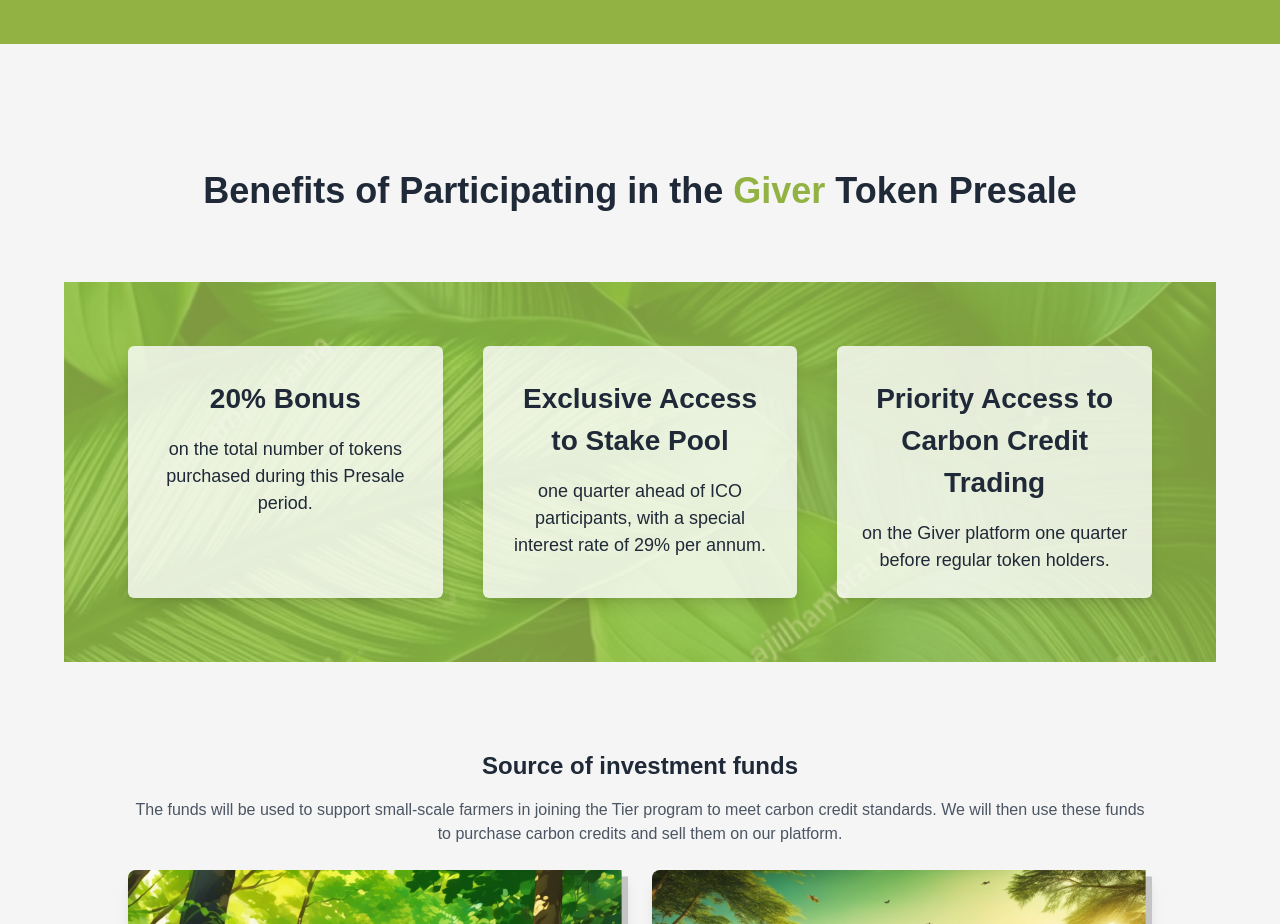
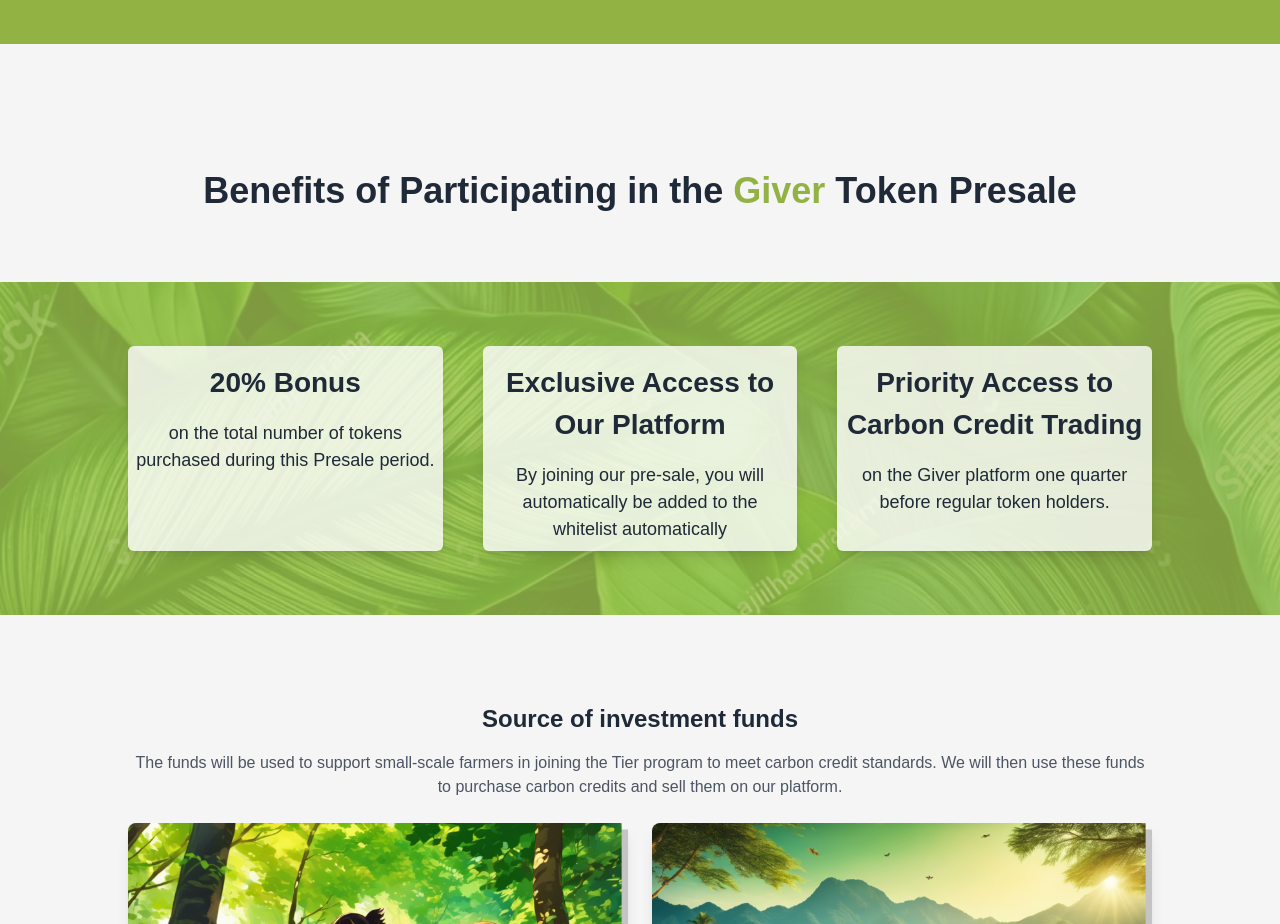
Before and after one commit to Lil-Tanatat/Nextjs, a React (Create React App) app: page /tokensale in a window 1280 px wide. Shown: the part 1000-1924 px from the top of the page. Built offline with nearby package versions, Linux system fonts and the light colour scheme.

Commit message:
Benefit section translate

```diff
--- a/src/components/BenefitTokenSection.js
+++ b/src/components/BenefitTokenSection.js
@@ -1,21 +1,34 @@
-import React, { useRef } from 'react';
-import { motion, useInView } from 'framer-motion';
+import React, { useRef } from "react";
+import { motion, useInView } from "framer-motion";
 import BG1 from "../assets/images/BG_1.png";
+import { useTranslation } from "react-i18next";
 
 const benefits = [
-  { title: "20% Bonus", description: "on the total number of tokens purchased during this Presale period." },
-  { title: "Exclusive Access to Stake Pool", description: "one quarter ahead of ICO participants, with a special interest rate of 29% per annum." },
-  { title: "Priority Access to Carbon Credit Trading", description: "on the Giver platform one quarter before regular token holders." },
+  {
+    titleKey: "benefits.benefit1_title",
+    descriptionKey: "benefits.benefit1_description",
+  },
+  {
+    titleKey: "benefits.benefit2_title",
+    descriptionKey: "benefits.benefit2_description",
+  },
+  {
+    titleKey: "benefits.benefit3_title",
+    descriptionKey: "benefits.benefit3_description",
+  },
 ];
 
 const Benefits = () => {
   const ref = useRef(null);
   const isInView = useInView(ref, { once: true });
+  const { t } = useTranslation();
 
   return (
-    <div className="py-10 mt-20 px-4 md:px-8 lg:px-16">
+    <div className="py-10 mt-20 px-4 md:px-0 lg:px-0">
       <h2 className="text-center text-[24px] md:text-[32px] lg:text-[36px] font-bold mb-10 md:mb-16">
-        Benefits of Participating in the <span className="text-[#92B344]">Giver</span> Token Presale
+        {t("benefits.benefits_title")}{" "}
+        <span className="text-[#92B344]">{t("benefits.token_name")}</span>{" "}
+        {t("benefits.token_presale")}
       </h2>
 
       <section
@@ -30,13 +43,17 @@
           {benefits.map((benefit, index) => (
             <motion.div
               key={index}
-              className="bg-white bg-opacity-80 shadow-lg p-6 rounded-md w-full max-w-[300px] sm:max-w-[350px] md:max-w-[400px] lg:max-w-[350px] h-auto text-center"
+              className="bg-white bg-opacity-80 shadow-lg p-2 rounded-md w-full max-w-[300px] sm:max-w-[350px] md:max-w-[400px] lg:max-w-[350px] h-auto text-center"
               initial={{ opacity: 0, y: 50 }}
               animate={isInView ? { opacity: 1, y: 0 } : {}}
               transition={{ duration: 0.6, delay: index * 0.2 }}
             >
-              <h3 className="mt-2 text-[20px] md:text-[24px] lg:text-[28px] font-semibold">{benefit.title}</h3>
-              <p className="text-[14px] md:text-[16px] lg:text-[18px] font-normal mt-4">{benefit.description}</p>
+              <h3 className="mt-2 text-[20px] md:text-[24px] lg:text-[28px] font-semibold">
+                {t(benefit.titleKey)}
+              </h3>
+              <p className="text-[14px] md:text-[16px] lg:text-[18px] font-normal mt-4">
+                {t(benefit.descriptionKey)}
+              </p>
             </motion.div>
           ))}
         </div>
--- a/src/locales/en.json
+++ b/src/locales/en.json
@@ -72,5 +72,16 @@
     "enter_usdt": "Enter USDT Amount",
     "click_buy": "Click To Buy Giver With USDT",
     "buy_button": "Buy Tokens"
+  },
+  "benefits": {
+    "benefits_title": "Benefits of Participating in the",
+    "benefit1_title": "20% Bonus",
+    "benefit1_description": "on the total number of tokens purchased during this Presale period.",
+    "benefit2_title": "Exclusive Access to Our Platform",
+    "benefit2_description": "By joining our pre-sale, you will automatically be added to the whitelist automatically",
+    "benefit3_title": "Priority Access to Carbon Credit Trading",
+    "benefit3_description": "on the Giver platform one quarter before regular token holders.",
+    "token_name": "Giver",
+    "token_presale": "Token Presale"
   }
 }
--- a/src/locales/th.json
+++ b/src/locales/th.json
@@ -71,5 +71,16 @@
     "enter_usdt": "กรอกจำนวน USDT",
     "click_buy": "คลิกเพื่อซื้อ Giver ด้วย USDT",
     "buy_button": "ซื้อโทเค็น"
+  },
+  "benefits": {
+    "benefits_title": "ประโยชน์ของการเข้าร่วมในการขายโทเค็น ",
+    "benefit1_title": "โบนัส 20%",
+    "benefit1_description": "จากจำนวนโทเค็นทั้งหมดที่ซื้อในช่วงระยะเวลาของการ Presale นี้",
+    "benefit2_title": "ได้รับสิทธิ์การเข้าถึงแพลตฟอร์มก่อนใคร",
+    "benefit2_description": "การเข้าร่วมในพรีเซลจะทำให้คุณถูกเพิ่มลงในรายชื่อ Whitelist โดยอัตโนมัติ",
+    "benefit3_title": "การเข้าถึงการซื้อขายเครดิตคาร์บอนล่วงหน้า",
+    "benefit3_description": "บนแพลตฟอร์ม Giver ล่วงหน้าหนึ่งไตรมาสจากผู้ถือโทเค็นทั่วไป",
+    "token_name": "Giver",
+    "token_presale": ""
   }
 }
```
